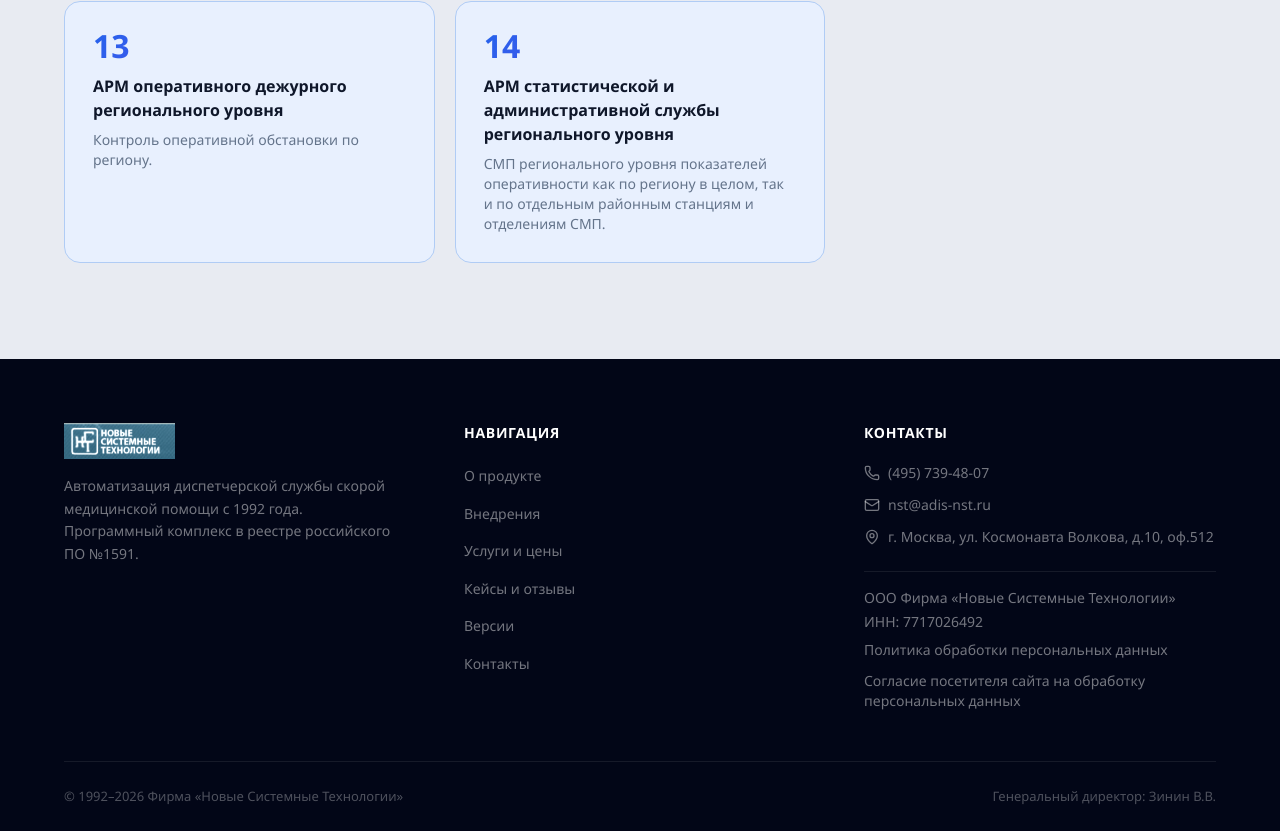
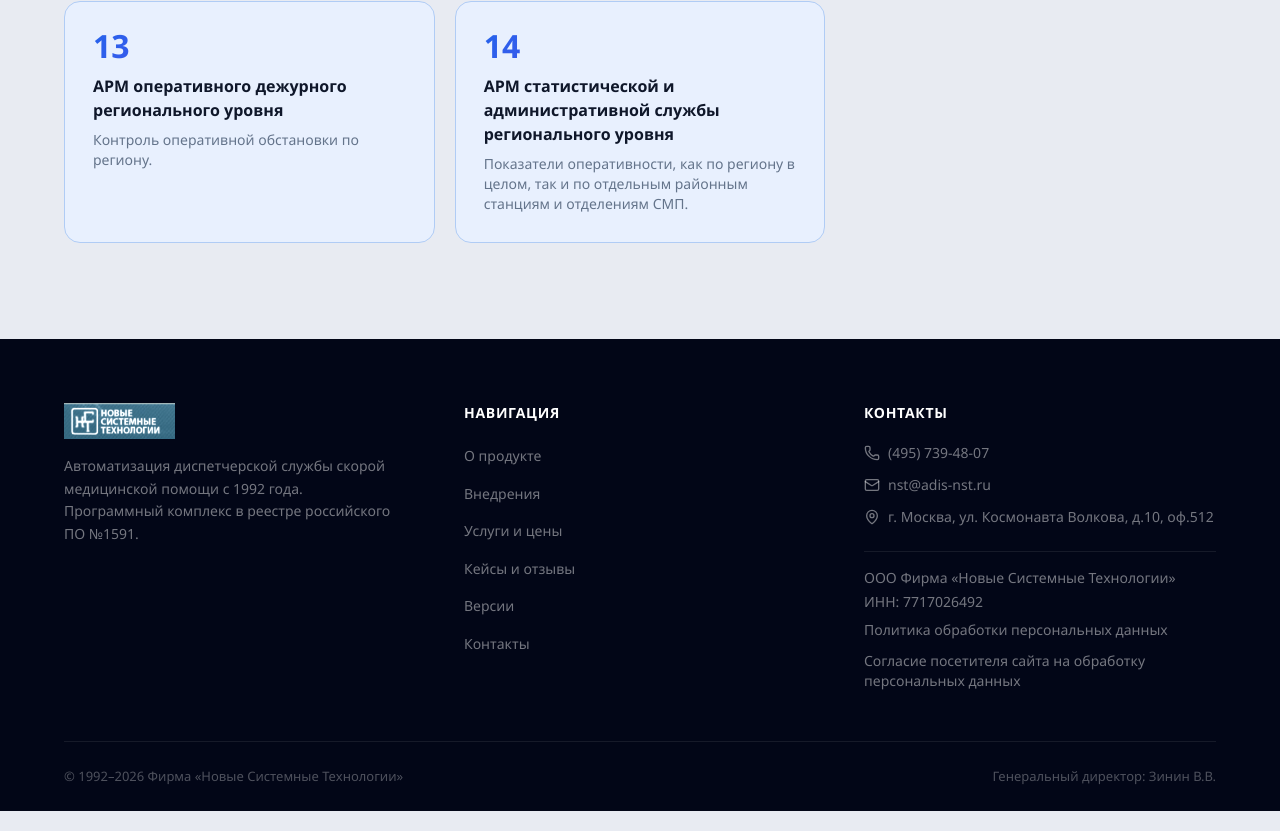
Before and after one commit to Bulka84/adis, a Next.js app: page /product in a window 1280 px wide. Shown: the part 3278-4109 px from the top of the page. Built offline with nearby package versions, Linux system fonts and the light colour scheme.

Commit message:
Adjust regional workstation description

```diff
--- a/src/app/product/page.tsx
+++ b/src/app/product/page.tsx
@@ -20,7 +20,7 @@ const workstations = [
   { name: "АРМ «Контроль аптеки»", description: "Контроль движения, наличия и использования медицинских средств в подсистеме аптеки.", icon: Pill },
   { name: "АРМ справочной и статистической служб", description: "Генератор отчётов, анализ за любой период", icon: BarChart3 },
   { name: "АРМ оперативного дежурного регионального уровня", description: "Контроль оперативной обстановки по региону.", icon: Server },
-  { name: "АРМ статистической и административной службы регионального уровня", description: "СМП регионального уровня показателей оперативности как по региону в целом, так и по отдельным районным станциям и отделениям СМП.", icon: BarChart3 },
+  { name: "АРМ статистической и административной службы регионального уровня", description: "Показатели оперативности, как по региону в целом, так и по отдельным районным станциям и отделениям СМП.", icon: BarChart3 },
 ];
 
 const subsystems = [
```
